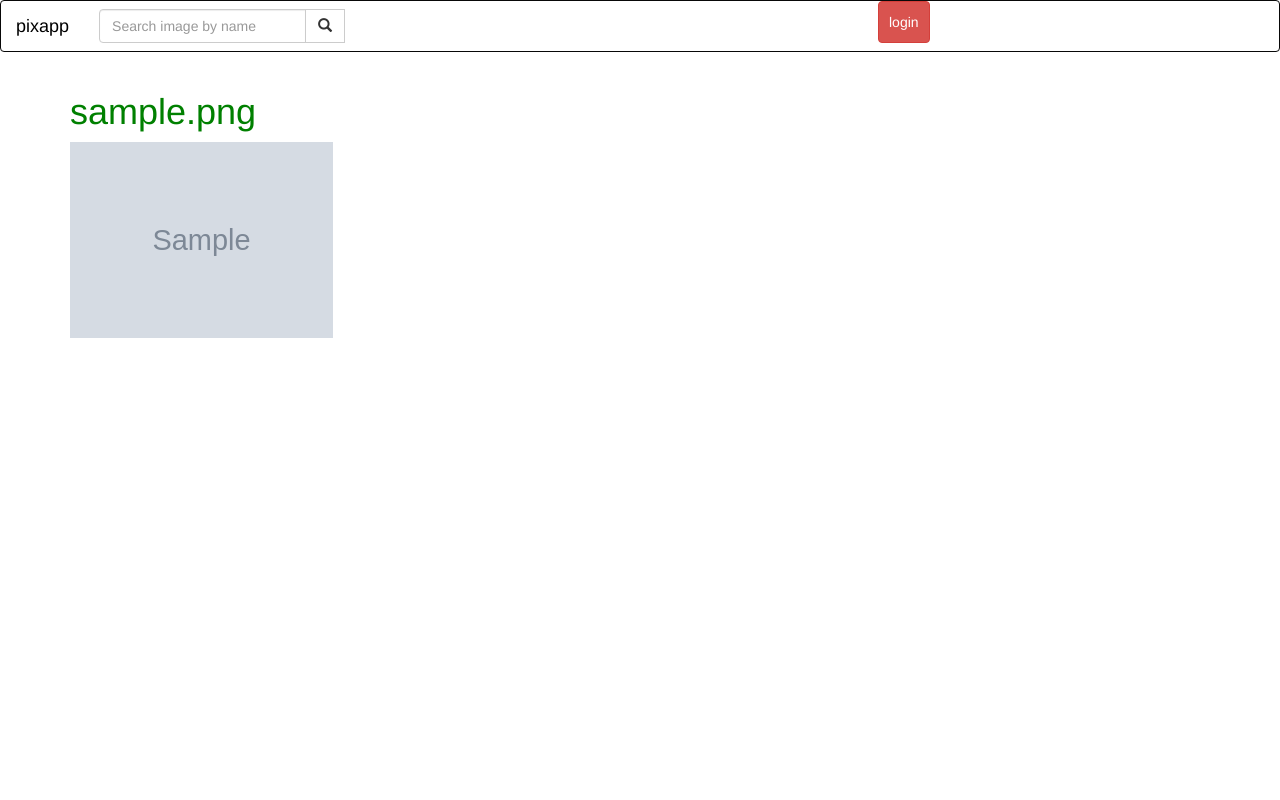
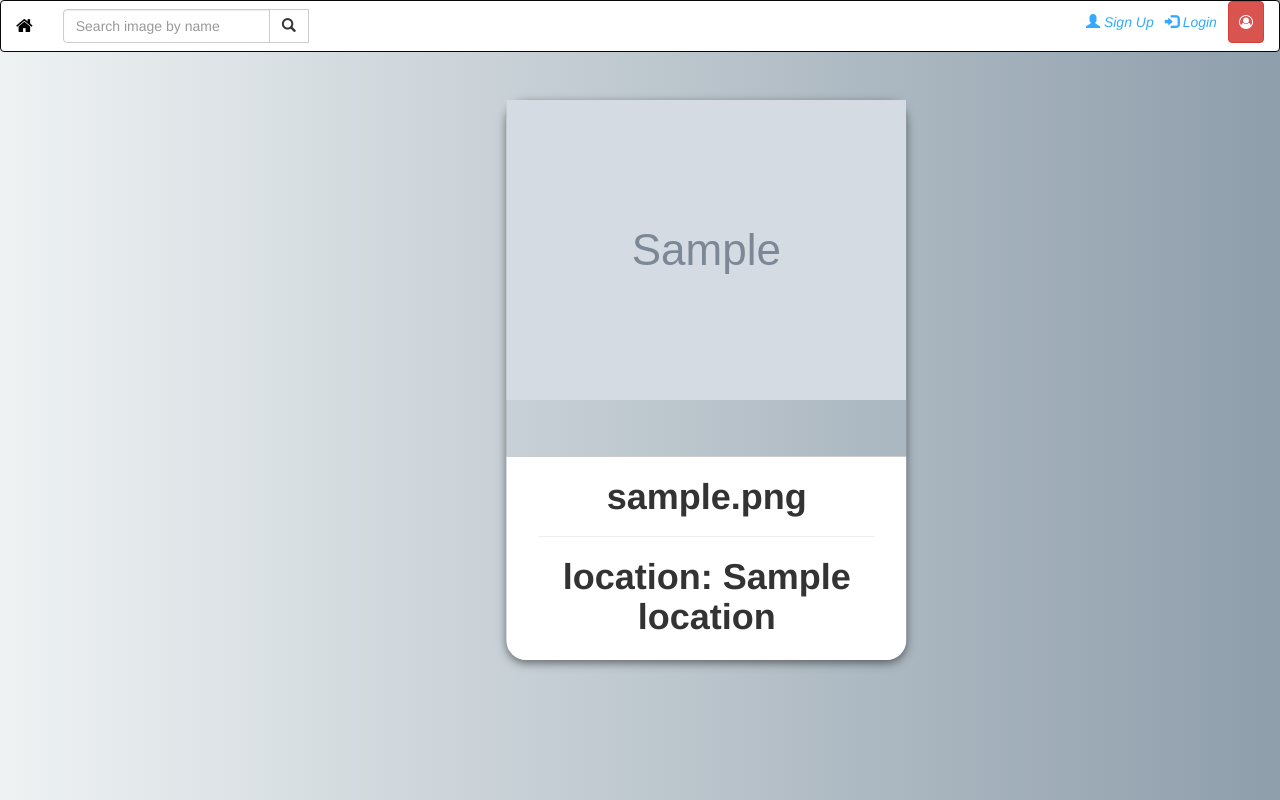
Before and after one commit to markkariuki/photo-gallery, a Django app: template heyapp/project/templates/search.html in a window 1280 px wide. Run offline with Django 3.2, Linux system fonts and the light colour scheme; tables that the repository leaves empty hold one stand-in row (values such as "Sample post"); the template is opened without the code that fills it: values that come from a table or form of the project are taken from there, most other values are stand-ins (such as "Sample title", 1, 10 or a date in 2020); grey boxes marked "Sample" are stand-in pictures; some libraries are stand-ins or nearby versions.

Commit message:
add change to therequirements.txt

```diff
--- /dev/null
+++ b/heyapp/project/static/css/search.css
@@ -0,0 +1,58 @@
+body {
+	/*From uiGradients*/
+	background: #8e9eab; /* fallback for old browsers */
+background: -webkit-linear-gradient(to left, #8e9eab , #eef2f3); /* Chrome 10-25, Safari 5.1-6 */
+background: linear-gradient(to left, #8e9eab , #eef2f3); /* W3C, IE 10+/ Edge, Firefox 16+, Chrome 26+, Opera 12+, Safari 7+ */
+}
+
+.col-md-5 {
+	position: absolute;
+	height: 100%;
+	top: 50%;
+	left: 50%;
+	min-width: 280px;
+	transform: translate(-50%, -50%);
+}
+
+.card {
+	margin-top: 100px;
+	position: absolute;
+	top: 0%; right: 0%;
+	border-radius: 20px;
+	height: 70%;
+	background-position: 45% 50%;
+	box-shadow: 0 3px 10px rgba(0,0,0,0.5);
+}
+
+.lower_part {
+	position: absolute;
+	bottom: 0%;
+	border-top: 1px solid rgba(0,0,0,0.2);
+	border-radius: 0px 0px 20px 20px;
+	width: 100%;
+	background: white;
+}
+
+.content {
+	margin: 5% 8%;
+	font-family: "Roboto"
+	text-align: center;
+}
+
+.content h1, .content p {
+	margin: 0;
+	margin-bottom: 1%;
+}
+
+h1 {
+	font-weight: 900;
+}
+
+p {
+	font-weight: 300;
+}
+
+a {
+	color:  #33aaff;
+	font-style: italic;
+}
--- a/heyapp/project/templates/nav-bar.html
+++ b/heyapp/project/templates/nav-bar.html
@@ -1,7 +1,7 @@
 <!DOCTYPE html>
 <html lang="en">
 <head>
-
+<link rel="stylesheet" href="https://maxcdn.bootstrapcdn.com/font-awesome/4.7.0/css/font-awesome.min.css">
   <meta charset="utf-8">
   <meta name="viewport" content="width=device-width, initial-scale=1">
 </head>
@@ -11,16 +11,21 @@
 
   <div class="container-fluid">
 
+
     <div class="navbar-header"style="-webkit-box-align: center;
     align-items: center; position:relative; display: inline-flex;">
 
-      <a class="navbar-brand"style="color:black;" href="{% url 'picturesToday' %}">pixapp</a>
+      <a class="navbar-brand"style="color:black;" href="{% url 'picturesToday' %}"><i class="fa  fa-home" aria-hidden="true"></i></a>
 
     </div>
-    <div class="col-sm-4 col-md-4 navbar-right" style="-webkit-box-align: center;
+    <div class="col-sm-2 col-md-2 navbar-right" style="-webkit-box-align: center;
     align-items: center; position:relative; display: inline-flex;">
-
-<button type="button" class="btn btn-danger" style="padding:10px;;" onclick="alert('sorry we are down for now we will be back shortly')">login</button>
+    <a href="#"><span class="glyphicon glyphicon-user"></span> Sign Up</a>
+    <hr>
+      <a href="#"><span class="glyphicon glyphicon-log-in"></span> Login</a>
+      <hr>
+<button type="button" class="btn btn-danger" style="padding:10px;;" onclick="alert('sorry we are down for now we will be back shortly')">      <i class="fa fa-user-circle-o" aria-hidden="true"></i>
+</button>
       </div>
 
       <div class="input-group">
@@ -32,9 +37,13 @@
           <button class="btn btn-default" type="submit"><i class="glyphicon glyphicon-search"></i></button>
         </div>
       </div>
+
       </form>
 
 
+
+
   </div>
+
 </nav>
 </body>
--- a/heyapp/project/templates/search.html
+++ b/heyapp/project/templates/search.html
@@ -1,19 +1,34 @@
 {%extends 'base.html'%}
 {% block content %}
+{%load static%}
+{%load bootstrap3%}
+
+{% block styles %}
+  {% bootstrap_css %}
+    <link rel="stylesheet" href="{% static 'css/search.css' %}">
+  {% endblock %}
 <div class="container">
-
-
-
-  <div class="row">
 
   {% if photos %}
     {% for photo in photos %}
 
-      <div class="col-sm-6 col-md-3">
-          <h1>{{photo.image_name}}</h1>
-          <img src="{{photo.image.url}}"  class="img-responsive" alt="">
+  <div class = "col-md-5">
+    <div class = "card">
 
-      </div>
+     <img src="{{photo.image.url}}"  class="img-responsive" alt="">
+     <div class = "lower_part">
+         <div class = "content">
+           <h1  class="text-center">{{photo.image_name}}</h1>
+
+<hr>
+
+
+    <div class="row">
+      <h1 class="text-center">location:  {{photo.location_taken}}</h1>
+    </div>
+  </div>
+</div>
+
     {% endfor %}
   {% endif %}
   </div>
--- a/heyapp/runtime.txt
+++ /dev/null
@@ -1 +0,0 @@
-python-3.6.3
```
Also changed, not shown: heyapp/project/static/css/today-pictures.css (+2 -5 lines), heyapp/project/templates/today-pictures.html (+2 -6 lines), heyapp/requirements.txt (deleted, +0 -18 lines), 1 other file.
